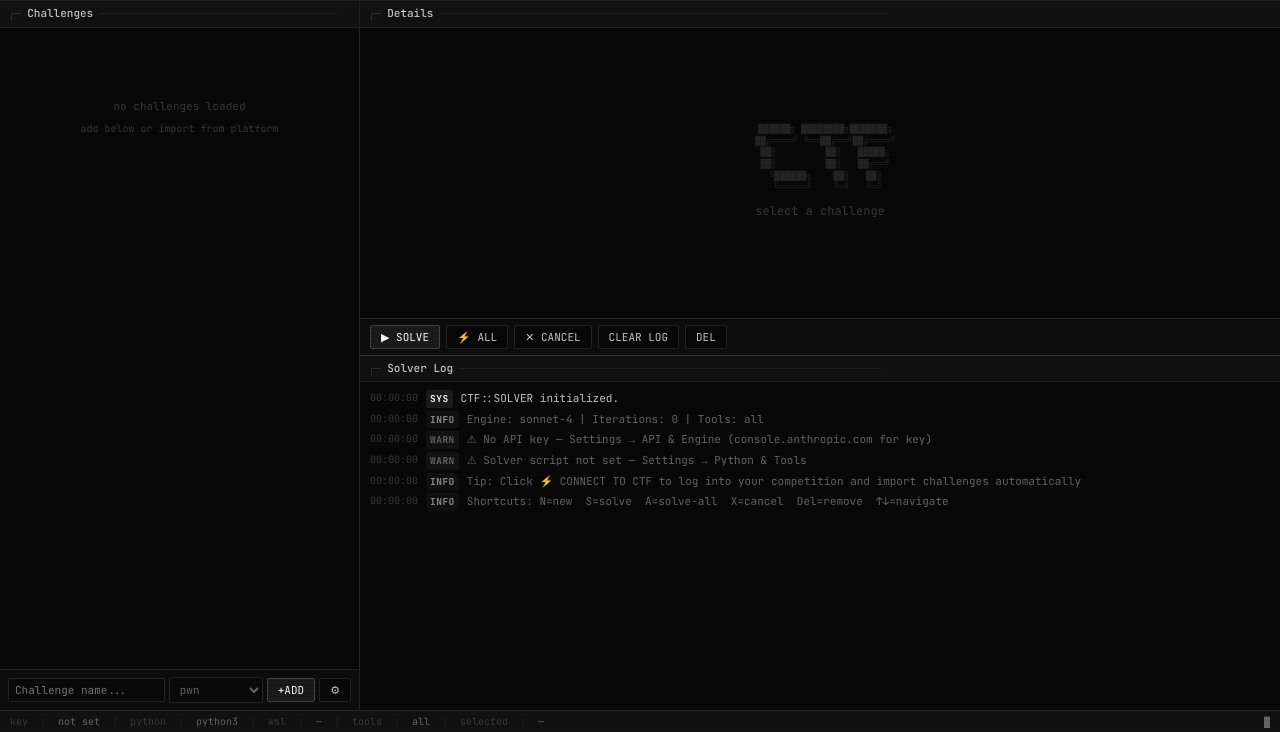
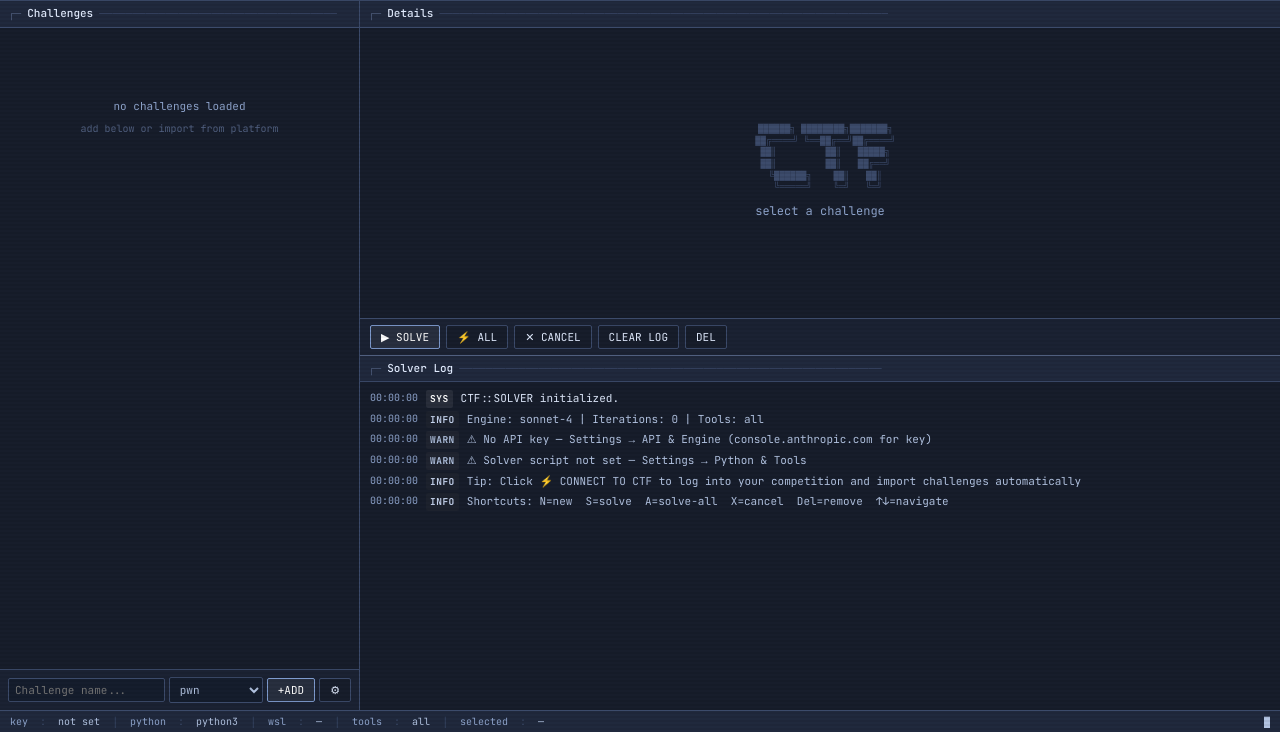
Before and after one commit to cse23-039/CTF-Solver, a website: page src/index.html in a window 1280 px wide. Shown: the part 68-800 px from the top of the page. Drawn offline with Linux system fonts and the light colour scheme.

Commit message:
Restore brighter UI palette and update theme defaults

```diff
--- a/src/index.html
+++ b/src/index.html
@@ -690,24 +690,24 @@
           <div class="form-group">
             <label class="form-label">BACKGROUND</label>
             <div class="input-row">
-              <input type="color" id="s-col-bg" value="#040404" onchange="App.applyUISettings()">
-              <input type="text" class="form-ctrl" id="s-col-bg-hex" value="#040404"
+              <input type="color" id="s-col-bg" value="#121722" onchange="App.applyUISettings()">
+              <input type="text" class="form-ctrl" id="s-col-bg-hex" value="#121722"
                 oninput="syncColor('s-col-bg','s-col-bg-hex',false)" style="width:100px">
             </div>
           </div>
           <div class="form-group">
             <label class="form-label">ACCENT / HIGHLIGHT</label>
             <div class="input-row">
-              <input type="color" id="s-col-accent" value="#e8e8e8" onchange="App.applyUISettings()">
-              <input type="text" class="form-ctrl" id="s-col-accent-hex" value="#e8e8e8"
+              <input type="color" id="s-col-accent" value="#8ab4ff" onchange="App.applyUISettings()">
+              <input type="text" class="form-ctrl" id="s-col-accent-hex" value="#8ab4ff"
                 oninput="syncColor('s-col-accent','s-col-accent-hex',false)" style="width:100px">
             </div>
           </div>
           <div class="form-group">
             <label class="form-label">BORDER COLOUR</label>
             <div class="input-row">
-              <input type="color" id="s-col-border" value="#242424" onchange="App.applyUISettings()">
-              <input type="text" class="form-ctrl" id="s-col-border-hex" value="#242424"
+              <input type="color" id="s-col-border" value="#3c4b6b" onchange="App.applyUISettings()">
+              <input type="text" class="form-ctrl" id="s-col-border-hex" value="#3c4b6b"
                 oninput="syncColor('s-col-border','s-col-border-hex',false)" style="width:100px">
             </div>
           </div>
--- a/src/main.js
+++ b/src/main.js
@@ -67,9 +67,9 @@ const DEFAULTS = {
   fontSize:        12,
   lineHeight:      1.6,
   font:            "'JetBrains Mono', monospace",
-  colBg:           '#040404',
-  colAccent:       '#e8e8e8',
-  colBorder:       '#242424',
+  colBg:           '#121722',
+  colAccent:       '#8ab4ff',
+  colBorder:       '#3c4b6b',
   showKb:          true,
   scanlines:       true,
   blinkCursor:     true,
@@ -103,6 +103,14 @@ function loadSettings() {
   try {
     const s = localStorage.getItem('ctf-solver-v2');
     if (s) settings = Object.assign(deepClone(DEFAULTS), JSON.parse(s));
+    const legacyBg = (settings.colBg || '').toLowerCase() === '#040404';
+    const legacyAcc = (settings.colAccent || '').toLowerCase() === '#e8e8e8';
+    const legacyBrd = (settings.colBorder || '').toLowerCase() === '#242424';
+    if (legacyBg && legacyAcc && legacyBrd) {
+      settings.colBg = DEFAULTS.colBg;
+      settings.colAccent = DEFAULTS.colAccent;
+      settings.colBorder = DEFAULTS.colBorder;
+    }
   } catch(_) {}
 }
 function persistSettings() {
--- a/src/style.css
+++ b/src/style.css
@@ -2,24 +2,24 @@
 
 /* ── CSS Variables (all overridable from UI) ────────────────────────────── */
 :root {
-  --bg-root:    #040404;
-  --bg-panel:   #080808;
-  --bg-panel2:  #0d0d0d;
-  --bg-header:  #111111;
-  --bg-hover:   #141414;
-  --bg-select:  #181818;
-  --bg-input:   #0a0a0a;
-  --border-dim:    #1a1a1a;
-  --border:        #242424;
-  --border-bright: #333333;
-  --border-white:  #444444;
-  --text-dim:    #3a3a3a;
-  --text-mid:    #666666;
-  --text-base:   #909090;
-  --text-bright: #c8c8c8;
-  --text-white:  #f0f0f0;
+  --bg-root:    #121722;
+  --bg-panel:   #171d2b;
+  --bg-panel2:  #1b2233;
+  --bg-header:  #20293d;
+  --bg-hover:   #27324a;
+  --bg-select:  #2d3a56;
+  --bg-input:   #151d2d;
+  --border-dim:    #2d3852;
+  --border:        #3c4b6b;
+  --border-bright: #56709e;
+  --border-white:  #7e9bce;
+  --text-dim:    #8fa5cd;
+  --text-mid:    #b2c3e1;
+  --text-base:   #c5d3ed;
+  --text-bright: #e2ecff;
+  --text-white:  #f2f7ff;
   --text-pure:   #ffffff;
-  --accent:         #e8e8e8;
+  --accent:         #8ab4ff;
   --accent-dim:     rgba(255,255,255,0.06);
   --accent-border:  rgba(255,255,255,0.18);
   --font: 'JetBrains Mono', monospace;
```
